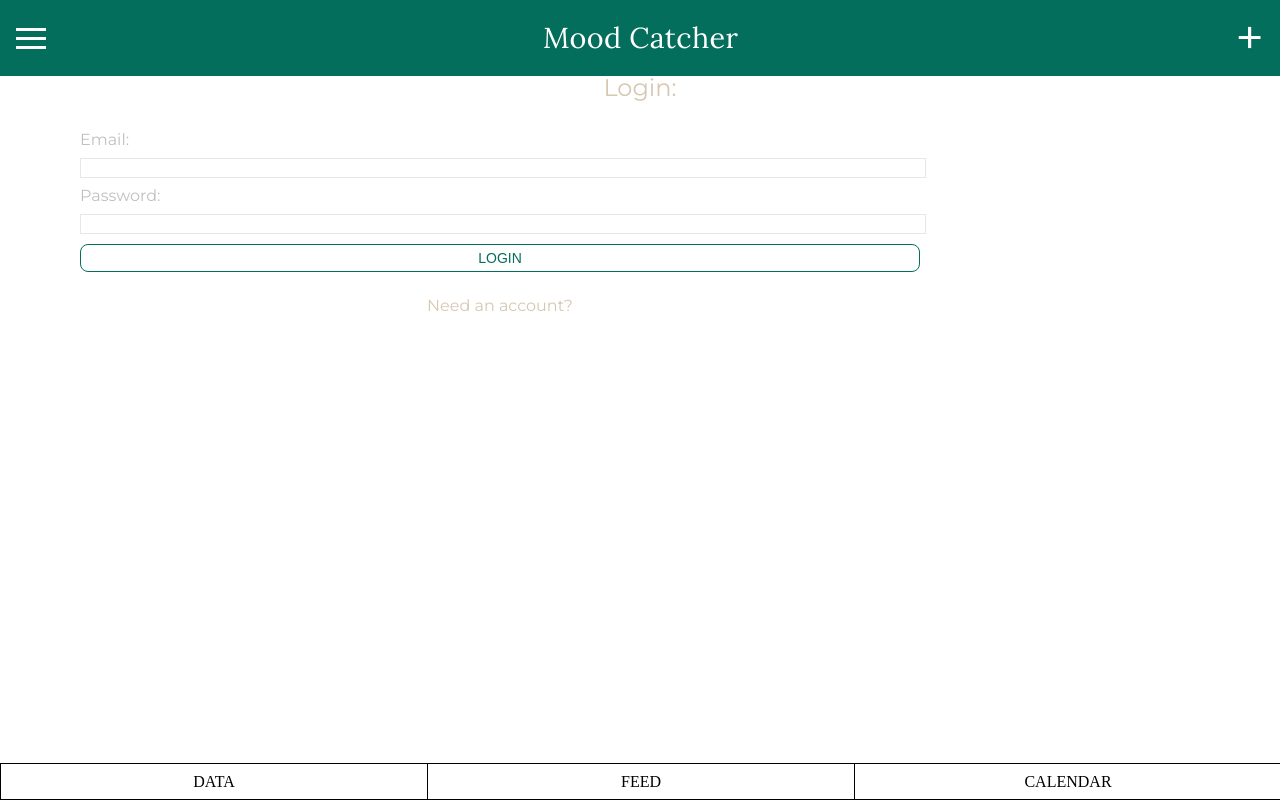
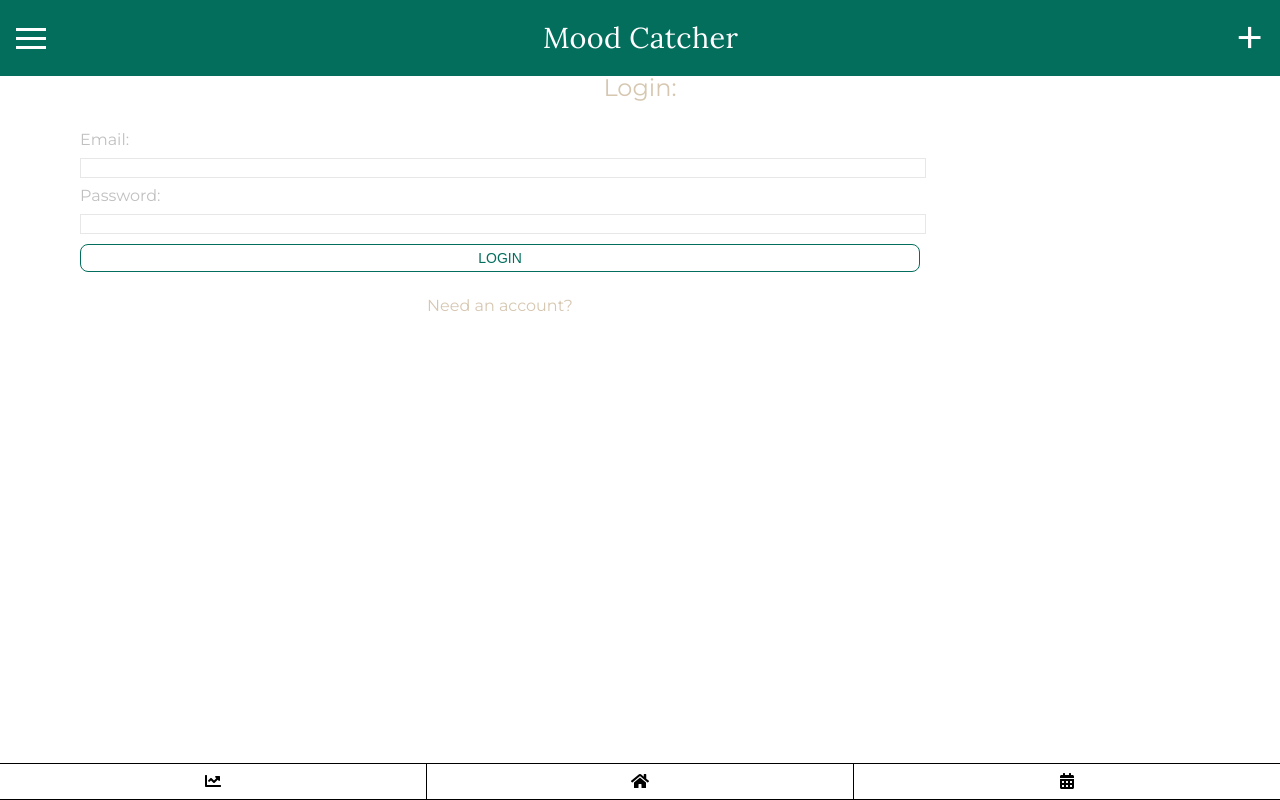
Before and after one commit to Euniceem/Mood-Journal, a React (Create React App) app: page /login in a window 1280 px wide. Built offline with nearby package versions, Linux system fonts and the light colour scheme; sample sign-in values are in the browser's storage.

Commit message:
added font icon to navigation

```diff
--- a/src/components/Navigation/Navigation.jsx
+++ b/src/components/Navigation/Navigation.jsx
@@ -1,6 +1,15 @@
 import React from 'react';
 import { Link } from 'react-router-dom';
+import { library } from '@fortawesome/fontawesome-svg-core';
+import { FontAwesomeIcon } from '@fortawesome/react-fontawesome';
+import { faHome, faListAlt, faCalendarAlt, faChartLine } from '@fortawesome/free-solid-svg-icons';
 import './Navigation.scss';
+
+library.add(faHome);
+library.add(faCalendarAlt);
+library.add(faChartLine);
+library.add(faListAlt);
+
 
 const Navigation = (props) => {
   return (
@@ -10,15 +19,21 @@ const Navigation = (props) => {
       {props.setHomePage === "calendar" ?
         <div className="navbar">
           <div className="data">
-            <Link to="/data" className="link"> DATA</Link>
+            <Link to="/data" className="link">
+              <FontAwesomeIcon className="fa-icon" icon="chart-line" />
+            </Link>
           </div>
 
           <div id="home" className="calendar">
-            <Link to="/calendar" className="link"> CALENDAR </Link>
+            <Link to="/calendar" className="link">
+              <FontAwesomeIcon className="fa-icon" icon="home" />
+            </Link>
           </div>
 
           <div className="feed">
-            <Link to="/feed" className="link"> FEED </Link>
+            <Link to="/feed" className="link">
+              <FontAwesomeIcon className="fa-icon" icon="list-alt" />
+            </Link>
           </div>
         </div>
         : null
@@ -27,15 +42,21 @@ const Navigation = (props) => {
       {props.setHomePage === "feed" ?
         <div className="navbar">
           <div className="data">
-            <Link to="/data" className="link"> DATA</Link>
+            <Link to="/data" className="link">
+              <FontAwesomeIcon className="fa-icon" icon="chart-line" />
+            </Link>
           </div>
 
           <div id="home" className="feed">
-            <Link to="/feed" className="link"> FEED </Link>
+            <Link to="/feed" className="link">
+              <FontAwesomeIcon className="fa-icon" icon="home" />
+            </Link>
           </div>
 
           <div className="calendar">
-            <Link to="/calendar" className="link"> CALENDAR </Link>
+            <Link to="/calendar" className="link">
+              <FontAwesomeIcon className="fa-icon" icon="calendar-alt" />
+            </Link>
           </div>
         </div>
         : null
@@ -44,15 +65,21 @@ const Navigation = (props) => {
       {props.setHomePage === "data" ?
         <div className="navbar">
           <div className="feed">
-            <Link to="/feed" className="link"> FEED </Link>
+            <Link to="/feed" className="link">
+              <FontAwesomeIcon className="fa-icon" icon="list-alt" />
+            </Link>
           </div>
 
           <div id="home" className="data">
-            <Link to="/data" className="link"> DATA</Link>
+            <Link to="/data" className="link">
+              <FontAwesomeIcon className="fa-icon" icon="home" />
+            </Link>
           </div>
 
           <div className="calendar">
-            <Link to="/calendar" className="link"> CALENDAR </Link>
+            <Link to="/calendar" className="link">
+              <FontAwesomeIcon className="fa-icon" icon="calendar-alt" />
+            </Link>
           </div>
         </div>
         : null
@@ -61,15 +88,20 @@ const Navigation = (props) => {
       {props.setHomePage === null ?
         <div className="navbar">
           <div className="data">
-            <Link to="/data" className="link"> DATA</Link>
+            <Link to="/data" className="link">
+              <FontAwesomeIcon className="fa-icon" icon="chart-line" /></Link>
           </div>
 
           <div id="home" className="feed">
-            <Link to="/feed" className="link"> FEED </Link>
+            <Link to="/feed" className="link">
+              <FontAwesomeIcon className="fa-icon" icon="home" />
+            </Link>
           </div>
 
           <div className="calendar">
-            <Link to="/calendar" className="link"> CALENDAR </Link>
+            <Link to="/calendar" className="link">
+              <FontAwesomeIcon className="fa-icon" icon="calendar-alt" />
+            </Link>
           </div>
         </div>
         : null
--- a/src/components/Navigation/Navigation.scss
+++ b/src/components/Navigation/Navigation.scss
@@ -4,7 +4,8 @@
  justify-content: center;
  height: 35px;
  width: 100%;
- border: 1px solid black;
+ border-top: 1px solid black;
+ border-bottom: 1px solid black;
  position: fixed;
  bottom: 0;
  left: 0;
```
